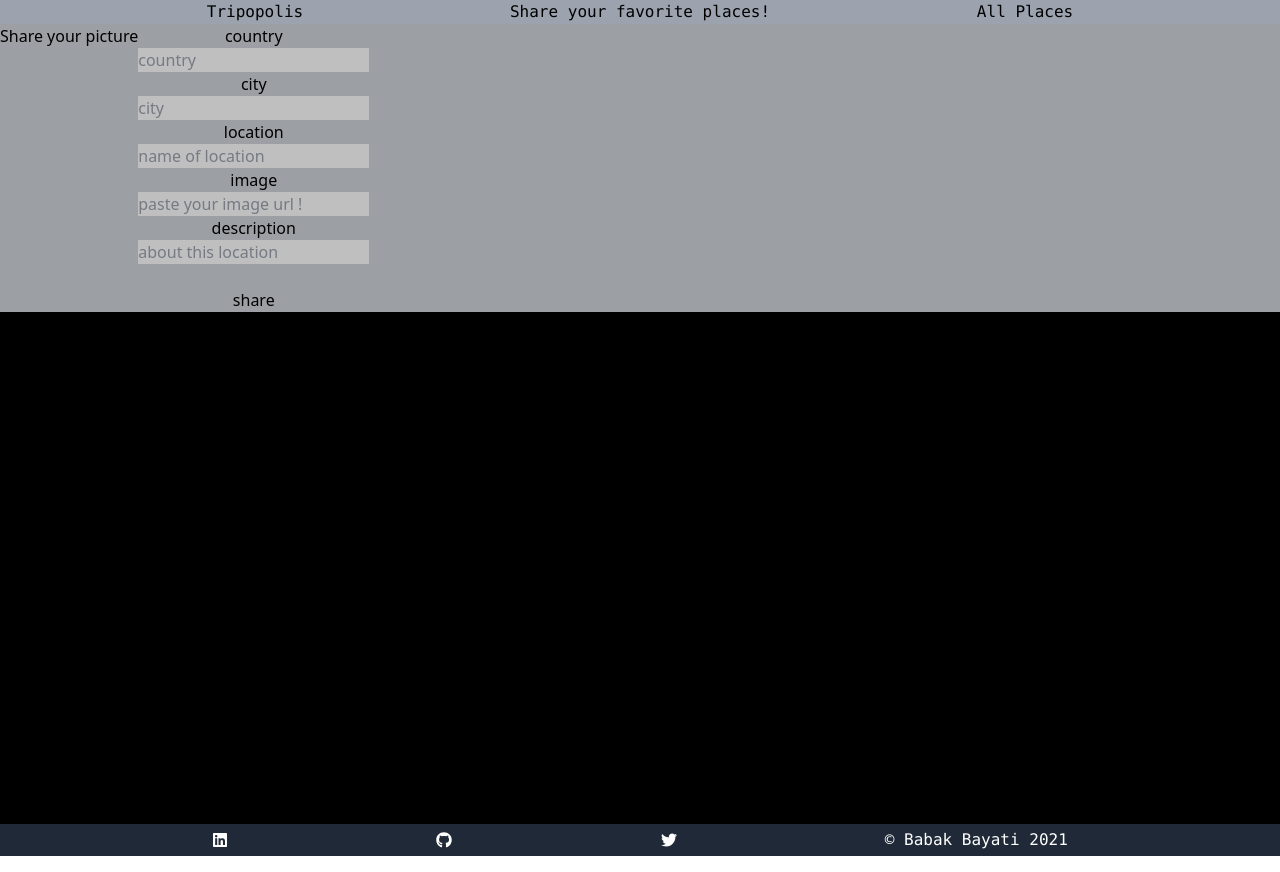
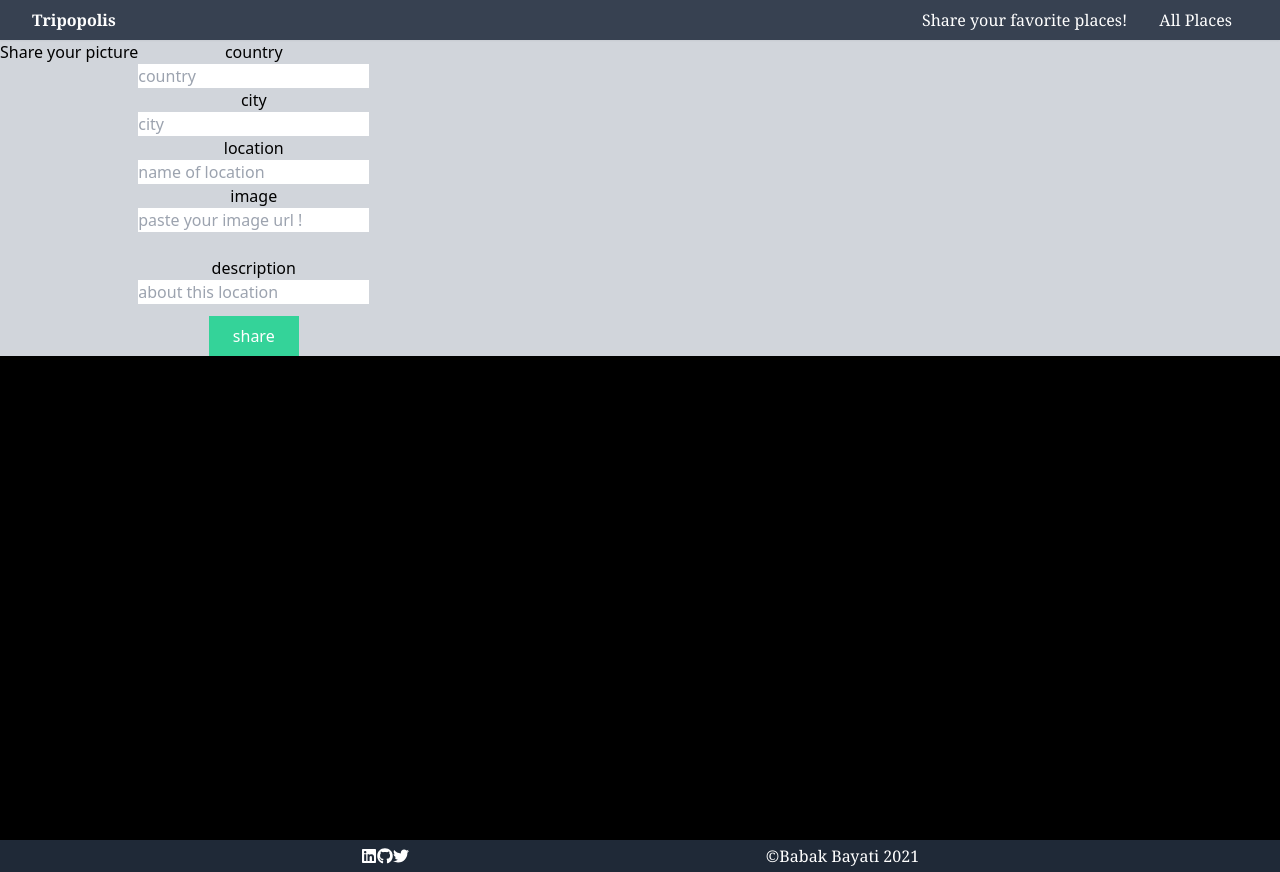
Before and after one commit to bbkbyti/tripopolis, a React (Create React App) app in the folder client/: page /new-place in a window 1280 px wide. Built offline with nearby package versions, Linux system fonts and the light colour scheme; no server answers.

Commit message:
styling using Tailwind (flexbox & grid)

```diff
--- a/client/src/App.js
+++ b/client/src/App.js
@@ -7,15 +7,37 @@ import Places from "./components/Places"
 import PlaceDetail from './components/PlaceDetail';
 import NewPlace from './components/NewPlace';
 import Footer from './components/Footer';
+import { useState, useEffect } from "react";
+import Dropdown from './components/Dropdown';
+
 
 
 
 function App() {
+  const [isOpen, setIsOpen] = useState(false);
+
+  const toggle = () => {
+    setIsOpen(!isOpen);
+  };
+  useEffect(() => {
+    const hideMenu = () => {
+      if (window.innerWidth > 768 && isOpen) {
+        setIsOpen(false);
+      }
+    };
+    window.addEventListener("resize", hideMenu);
+
+    return () => {
+      window.removeEventListener("resize", hideMenu);
+    };
+  });
+
+
   return (
     <div className="App">
-      <Route path="/">
-        <Navbar />
-      </Route>
+<Navbar toggle={toggle} />
+<Dropdown isOpen={isOpen} toggle={toggle} />
+
 
       <Route exact path="/">
         <HomePage />
--- /dev/null
+++ b/client/src/components/Dropdown.jsx
@@ -0,0 +1,27 @@
+import React from "react";
+import { Link } from "react-router-dom";
+
+function Dropdown({ isOpen, toggle }) {
+  return (
+    <div
+      className={
+        isOpen
+          ? "grid grid-rows-3 text-center items-center"
+          : "hidden"
+      }
+      onClick={toggle}
+    >
+      <Link to="/" className="p-4 font-mono">
+      Home
+      </Link>
+      <Link to="/new-place" className="p-4 font-mono">
+      Share your favorite places!
+      </Link>
+      <Link to="/places" className="p-4 font-mono">
+      All Places
+      </Link>
+    </div>
+  );
+}
+
+export default Dropdown;
--- a/client/src/components/Footer.jsx
+++ b/client/src/components/Footer.jsx
@@ -4,9 +4,9 @@ import { FaGithub, FaLinkedin, FaTwitter } from 'react-icons/fa'
 
 export default function Footer() {
   return (
-    <div className=" bg-gray-800 text-white p-1 mt-auto flex justify-evenly items-center font-mono">
-      <div>
-
+    <div className=" bg-gray-800 text-white p-1 mt-auto flex justify-evenly items-center font-serif" >
+      <div className="flex">
+        <div className=" flex ">
         <a href="https://www.linkedin.com/in/babak-bayati-8bb990202" target="_blank" rel="noreferrer">
           <FaLinkedin />
           </a>
@@ -21,7 +21,11 @@ export default function Footer() {
           <FaTwitter />
         </a>
         </div>
-      <h2> © Babak Bayati 2021</h2>
+
+        </div>
+      <div>
+      <p>©Babak Bayati 2021</p>
+      </div>
     </div>
   );
 }
--- a/client/src/components/HomePage.css
+++ b/client/src/components/HomePage.css
@@ -1,8 +1,8 @@
-.wrapper {
+/* .wrapper {
   overflow: hidden;
 }
 .sliding-background {
-  background: url("https://images.unsplash.com/photo-1611033643132-1cef97a9f9c6?ixid=MnwxMjA3fDB8MHxwaG90by1wYWdlfHx8fGVufDB8fHx8&ixlib=rb-1.2.1&auto=format&fit=crop&w=1050&q=80") repeat-x;
+  background: url("https://images.unsplash.com/photo-1614616635274-07e7af398253?ixid=MnwxMjA3fDB8MHxwaG90by1wYWdlfHx8fGVufDB8fHx8&ixlib=rb-1.2.1&auto=format&fit=crop&w=1050&q=80") repeat-x;
   height: 660px;
   width: 5076px;
   animation: slide 60s linear infinite;
@@ -15,4 +15,13 @@
   100% {
     transform: translate3d(-1692px, 0, 0);
   }
-}
+} */
+
+/* .background {
+  background: url("https://images.unsplash.com/photo-1614616635274-07e7af398253?ixid=MnwxMjA3fDB8MHxwaG90by1wYWdlfHx8fGVufDB8fHx8&ixlib=rb-1.2.1&auto=format&fit=crop&w=1050&q=80");
+    height: 100vh;
+    width: 100vh;
+    background-repeat: no-repeat;
+
+
+} */
--- a/client/src/components/HomePage.jsx
+++ b/client/src/components/HomePage.jsx
@@ -5,15 +5,10 @@ import "./HomePage.css";
 
 export default function HomePage() {
     return (
-        <div>
+        <div className="bg-hero-lg bg-no-repeat h-screen bg-cover lg:bg-bbk lg:bg-contain">
 
-            <Link to="/places">
-                {/* <h3>My Favorite Places</h3> */}
-            </Link>
+            <div className=""></div>
 
-            <div className='wrapper'>
-                <div className="sliding-background"></div>
-            </div>
         </div>
     )
 }
--- a/client/src/components/Navbar.jsx
+++ b/client/src/components/Navbar.jsx
@@ -1,26 +1,27 @@
 import React from 'react'
-import {Link} from "react-router-dom";
+import { Link } from "react-router-dom";
 import "./Navbar.css";
+import { GiHamburgerMenu } from "react-icons/gi"
 
-export default function Navbar() {
+export default function Navbar({ toggle }) {
     return (
-        <div>
-            <div className="flex justify-evenly items-center h-13 bg-gray-400 text-black relative shadow-sm font-mono">
-            <Link to="/">
-            <h2>Tripopolis</h2>
+        <nav className="flex justify-between items-center h-10 bg-gray-700 text-white relative shadow-sm font-serif ">
+            <Link to="/" className="pl-8">
+                <div className="font-bold">Tripopolis</div>
             </Link>
+            <div className="px-4 cursor-pointer md:hidden" onClick={toggle}>
+              <GiHamburgerMenu />
+            </div>
+            <div className="pr-8 md:block hidden">
 
-            <Link to="/new-place">
-            <h2>Share your favorite places!</h2>
-            </Link>
-            <Link to="/places">
-            <h2>All Places</h2>
-            </Link>
+                <Link className="p-4"to="/new-place">
+                    Share your favorite places!
+                </Link>
+                <Link className="p-4" to="/places">
+                    All Places
+                </Link>
+
             </div>
-
-
-
-
-        </div>
+        </nav>
     )
 }
--- a/client/src/components/NewPlace.jsx
+++ b/client/src/components/NewPlace.jsx
@@ -31,8 +31,8 @@ export default function NewPlace() {
     };
 
     return (
-    <div className="bg-black min-h-screen bg-footer-texture ">
-      <div className="flex bg-gray-300 opacity-75">
+        <div className="bg-black min-h-screen bg-footer-texture mt-22">
+            <div className="flex bg-gray-300 ">
                 <h3>Share your picture</h3>
 
                 <form onSubmit={handleSubmit}>
@@ -68,12 +68,17 @@ export default function NewPlace() {
 
                     <label>image</label>
                     <br />
+
+                    <div  >
                     <input
                         name="image"
                         value={input.image}
                         placeholder="paste your image url !"
                         onChange={handleChange}
                     />
+
+                    </div>
+
                     <br />
 
                     <label>description</label>
@@ -85,8 +90,8 @@ export default function NewPlace() {
                         onChange={handleChange}
                     />
                     <br />
-          <br />
-          <button>share</button>
+                    <button className="bg-green-400 text-white px-6 py-2 mt-3 ">share</button>
+
                 </form>
             </div>
         </div>
--- a/client/src/components/PlaceCard.jsx
+++ b/client/src/components/PlaceCard.jsx
@@ -1,16 +1,22 @@
-import React from 'react'
-import { Link } from 'react-router-dom'
+import React from "react";
+import { Link } from "react-router-dom";
 
 export default function PlaceCard({ place }) {
     const { id, fields } = place;
 
     return (
         <Link to={`/places/${id}`}>
-            <div>
-                <img src={fields.image} alt={fields.city} width="80px" height="80px" />
-                <h1>{fields.city}</h1>
-            </div>
-        </Link>
+            <div class="p-10 bg-yellow-400 min-h-screen" >
+                <div className="bg-white rounded overflow-hidden shadow-lg bg-opacity-25">
+                <img    class=" w-full grid grid-cols-6 gap-3  lg:grid-cols-3 h-32 object-cover"
+                        src={fields.image}
+                        alt=""/>
+                    <div class="text-gray-900 font-bold text-xl flex ">
+                                {fields.city}
+                            </div>
+                </div>
 
-    )
+                        </div>
+            </Link>
+    );
 }
--- a/client/src/components/PlaceDetail.jsx
+++ b/client/src/components/PlaceDetail.jsx
@@ -34,13 +34,21 @@ export default function PlaceDetail() {
 
     return (
 
-        <div>
-            <img src={place.fields?.image} alt=" " />
+        <div className=" min-h-screen items-center justify-center lg:flex lg:flex-col md:flex md:flex-col  overflow-hidden">
+            <img className="flex  max-w-screen-prose lg:mb-5 lg:w-8/12 lg:h-8/12 md:mb-5 md:w-8/12 md:h-8/12"
+            src={place.fields?.image} alt=" " />
+            <div>
             <h1>{place.fields?.location}</h1>
             <h2>{place.fields?.city}</h2>
             <h3>{place.fields?.country}</h3>
+            <p>{place.fields?.description}</p>
+            </div>
+
+
+
+
             <div>
-                <button onClick={handleDelete}>Delete</button>
+                <button onClick={handleDelete} className="bg-red-400 text-white px-2 py-1">Delete</button>
             </div>
 
         </div>
--- a/client/src/components/Places.jsx
+++ b/client/src/components/Places.jsx
@@ -19,11 +19,16 @@ export default function Places() {
     }, [])
 
     return (
-        <div>
+
+        <div className="mt-8 grid lg:grid-cols-5 gap-10">
+            <div
+            // className="mt-5 grid grid-cols-2 md:grid md:grid-cols-3 lg:grid-cols-4 overflow-hidden"
+            >
             {places.map((place) => {
-
                 return <PlaceCard place={place} />
             })}
         </div>
+        </div>
+
     )
 }
--- a/client/tailwind.config.js
+++ b/client/tailwind.config.js
@@ -1,7 +1,14 @@
 module.exports = {
   purge: ['./src/**/*.{js,jsx,ts,tsx}', './public/index.html'],  darkMode: false, // or 'media' or 'class'
   theme: {
-    extend: {},
+    extend: {
+      backgroundImage: {
+        'hero-lg': "url(https://images.unsplash.com/photo-1617821102890-6ac4bb577509?ixid=MnwxMjA3fDB8MHxwaG90by1wYWdlfHx8fGVufDB8fHx8&ixlib=rb-1.2.1&auto=format&fit=crop&w=634&q=80)",
+        'bbk': "url(https://images.unsplash.com/photo-1626354132340-9fe0d6d77a22?ixid=MnwxMjA3fDB8MHxwaG90by1wYWdlfHx8fGVufDB8fHx8&ixlib=rb-1.2.1&auto=format&fit=crop&w=564&q=80)",
+        'ary':"url(https://images.unsplash.com/photo-1626292730004-0b3373283151?ixid=MnwxMjA3fDB8MHxwaG90by1wYWdlfHx8fGVufDB8fHx8&ixlib=rb-1.2.1&auto=format&fit=crop&w=700&q=80)",
+        'daisy': "url(https://images.unsplash.com/photo-1626275321869-37762baac7b2?ixid=MnwxMjA3fDB8MHxwaG90by1wYWdlfHx8fGVufDB8fHx8&ixlib=rb-1.2.1&auto=format&fit=crop&w=700&q=80)",
+    },
+    },
 
   },
   variants: {
```
Also changed, not shown: client/src/components/CountriesInfo.jsx (added). Lines whose indentation alone changed are shown as unchanged.
